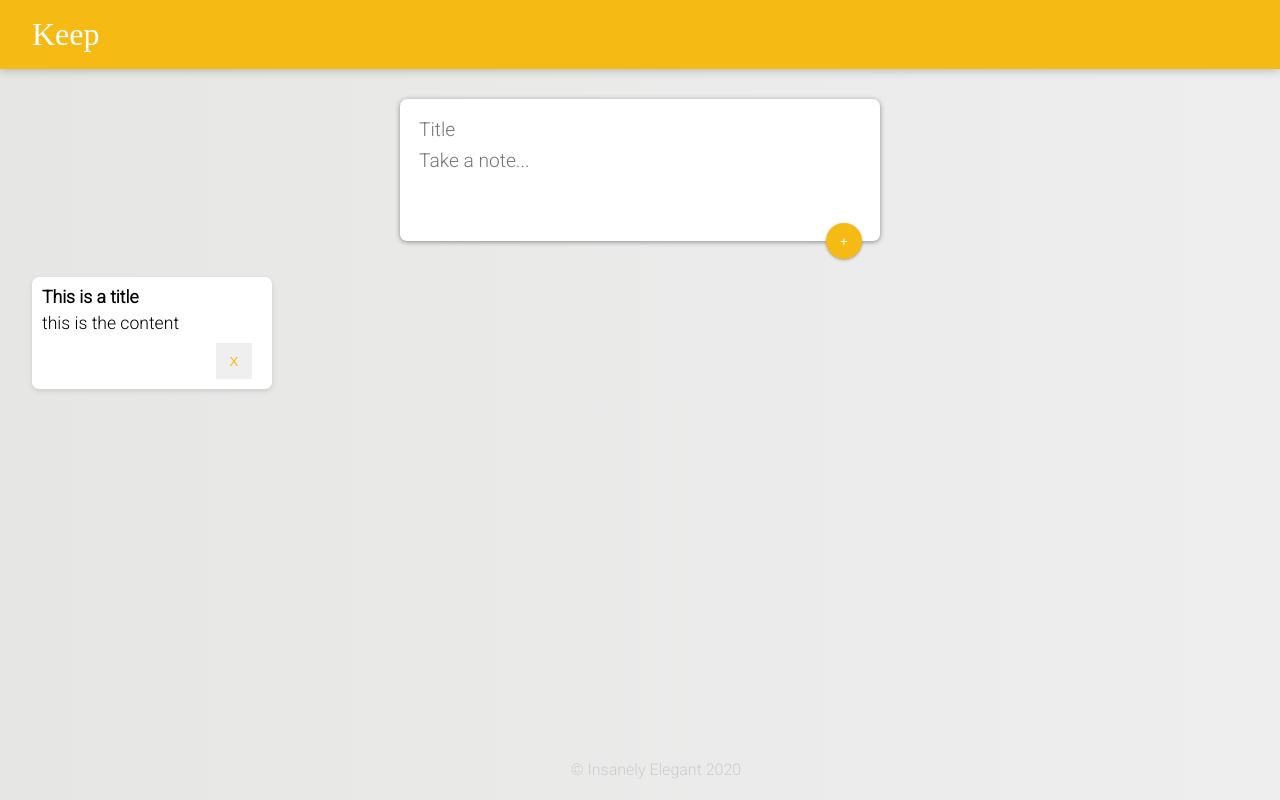
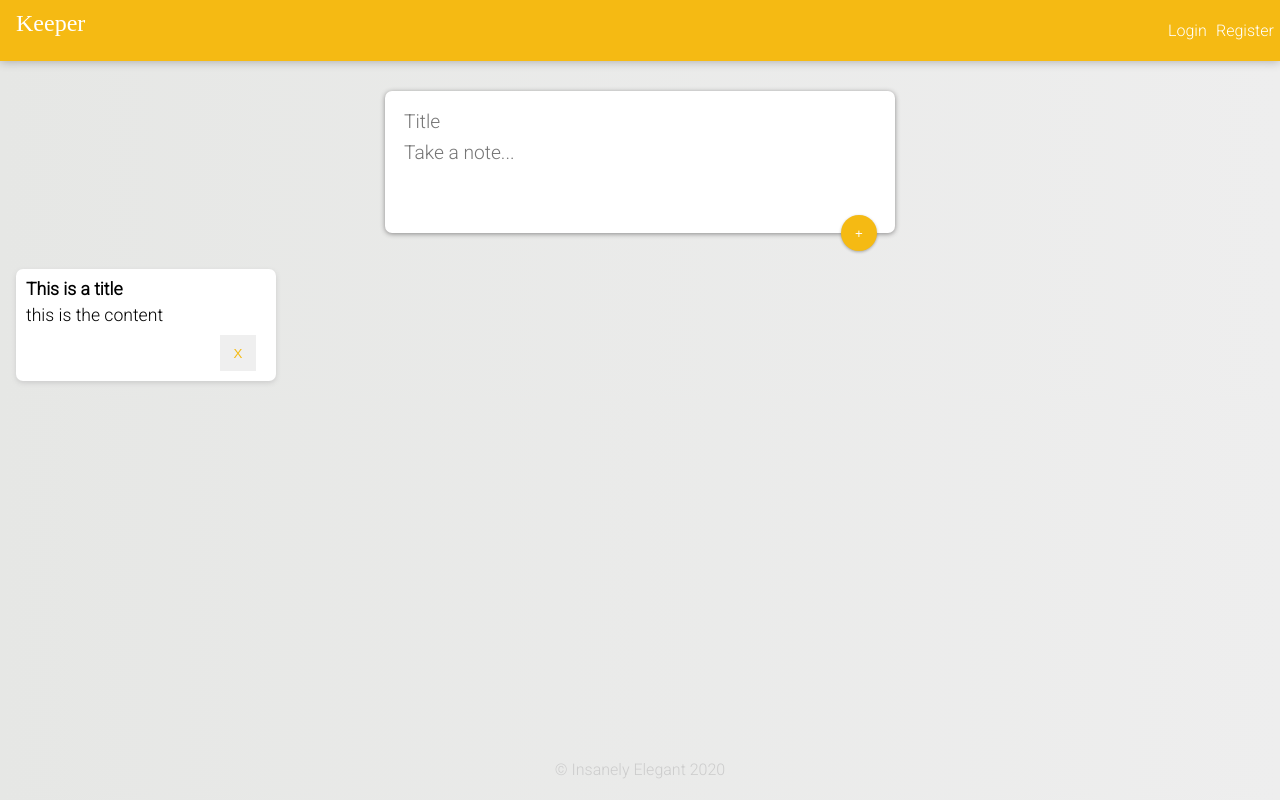
Before and after one commit to akashskiee/keep-clone, a React (Create React App) app in the folder client/: page / in a window 1280 px wide. Built offline with nearby package versions, Linux system fonts and the light colour scheme; no server answers.

Commit message:
(bug) Fix navbar

```diff
--- a/client/package.json
+++ b/client/package.json
@@ -3,6 +3,7 @@
   "version": "0.1.0",
   "private": true,
   "dependencies": {
+    "@material-ui/icons": "^4.9.1",
     "@testing-library/jest-dom": "^4.2.4",
     "@testing-library/react": "^9.5.0",
     "@testing-library/user-event": "^7.2.1",
--- a/client/public/style.css
+++ b/client/public/style.css
@@ -1,14 +1,14 @@
 * {
     padding: 0;
     margin: 0;
-    box-sizing: border-box;
+    -webkit-font-smoothing: antialiased;
+    -moz-osx-font-smoothing: grayscale;
   }
   html {
     font-family: "Montserrat", sans-serif;
   }
   body {
     background: #eee;
-    padding: 0 16px;
   }
 
   header {
@@ -101,7 +101,83 @@
     outline: none;
   }
 
-  .avatar {
+  ul {
+    list-style: none;
+    margin: 0;
+    padding: 0;
+  }
+
+  a {
+    color: #000000;
+    text-decoration: none;
+  }
+
+  .nav-item .navlink {
+    color: #ffffff;
+    text-decoration: none;
+    font-weight: 200;
+    width: calc(var(--nav-size) * 0.8);
+  }
+
+  :root {
+    --bg:  #242526;
+    --bg-accent: #484a4d;
+    --text-color: #dadce1;
+    --nav-size: 60px;
+    --border: 1px solid #474a4d;
+    --border-radius: 8px;
+    --speed: 500ms;
+  }
+
+
+  .navbar {
+    height: var(--nav-size);
+    background-color: #f5ba13;
+    padding: 0 1rem;
+    border-bottom: 1px solid #f5ba13 ;
+    box-shadow: 0 0 10px 0 rgba(0, 0, 0, 0.3);
+  }
+
+  .navbar-nav {
+    max-width: 100%;
+    height: 100%;
     display: flex;
     justify-content: flex-end;
   }
+
+
+
+  .nav-item {
+    width: calc(var(--nav-size) * 0.8);
+    display: flex;
+    align-items: center;
+    justify-content: center;
+  }
+
+  .icon-button {
+    -button-size: calc(var(--nav-size) * 0.5);
+  width: var(--button-size);
+  height: var(--button-size);
+  background-color: #f3edd9;
+  border-radius: 50%;
+  padding: 5px;
+  margin: 2px;
+  display: flex;
+  align-items: center;
+  justify-content: center;
+  transition: filter 300ms;
+  }
+
+  .icon-button:hover {
+    filter: brightness(1.2);
+  }
+
+  .navbar .heading {
+    display:inline;
+    float: left;
+    color: #fff;
+    font-family: "McLaren", cursive;
+    font-weight: 200;
+    padding-right: 20;
+    padding-top: 10px;
+  }
--- a/client/src/components/layout/Header.js
+++ b/client/src/components/layout/Header.js
@@ -3,24 +3,31 @@ import {Link} from 'react-router-dom';
 import {connect} from 'react-redux';
 import PropTypes from 'prop-types';
 import {logout} from '../../actions/auth';
+import AccountCircleIcon from '@material-ui/icons/AccountCircle';
+import ExitToAppIcon from '@material-ui/icons/ExitToApp';
 
 const Header = ({auth: {isAuthenticated, loading}, logout}) => {
     const authLinks = (
-        <header>
-                <h1>Keep</h1>
-                <a onClick={logout} href="#!">Logout</a>
-            </header>
+        <ul className="navbar-nav">
+             <li className="nav-item"><a href="#!" className="icon-button"><AccountCircleIcon /></a></li>
+             <li className="nav-item"><a href="#!" onClick={logout} className="icon-button"><ExitToAppIcon /></a></li>
+         </ul>
+
     );
 
     const notAuthLinks = (
-        <header>
-                <h1>Keep</h1>
-            </header>
+        <ul className="navbar-nav">
+             <li className="nav-item"><Link to="/login" className="navlink">Login</Link></li>
+             <li className="nav-item"><Link to="/register" className="navlink">Register</Link></li>
+         </ul>
     );
 
     return(
         <div>
-            {!loading && (<Fragment>{isAuthenticated ? authLinks : notAuthLinks}</Fragment>)}
+        <nav className="navbar">
+        <h1 className="heading">Keeper</h1>
+        {!loading && (<Fragment>{isAuthenticated ? authLinks : notAuthLinks}</Fragment>)}
+        </nav>
         </div>
     )};
 
```
Also changed, not shown: 1 other file (tests, documents, lock files or other folders).
